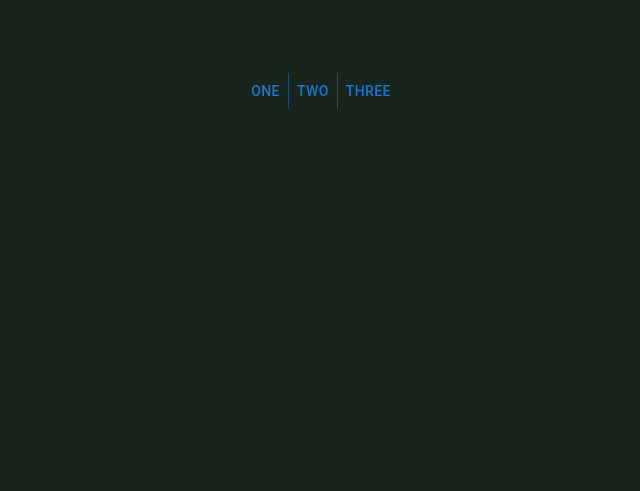
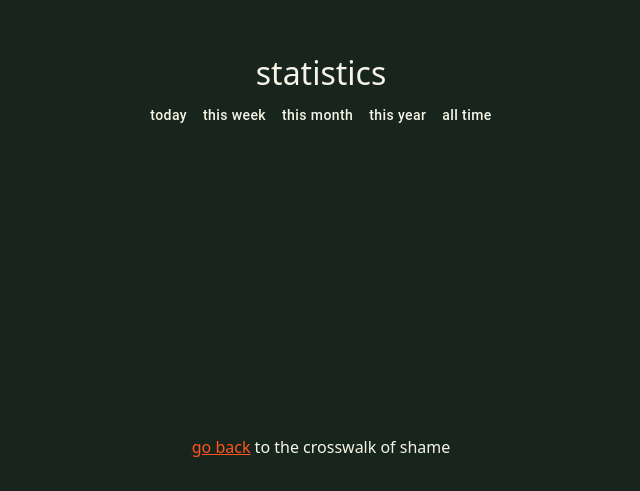
Before and after one commit to emlyqi/crosswalkofshame, a React (Vite) app in the folder htn2024-real/: page /statistics in a window 1280 px wide. Shown: the part 309-800 px from the top of the page, without its empty margins (319-959 px from the left). Built offline with nearby package versions, Linux system fonts and the light colour scheme; no server answers.

Commit message:
stats page

```diff
--- a/htn2024-real/package.json
+++ b/htn2024-real/package.json
@@ -27,6 +27,7 @@
     "convex": "^1.15.0",
     "next-themes": "^0.3.0",
     "react": "^18.3.1",
+    "react-card-flip": "^1.2.3",
     "react-dom": "^18.3.1",
     "react-router-dom": "^6.26.2",
     "tailwind-merge": "^2.3.0",
--- a/htn2024-real/src/components/ButtonRow.tsx
+++ b/htn2024-real/src/components/ButtonRow.tsx
@@ -5,9 +5,11 @@ import { Button, ButtonGroup } from "@mui/material";
 const ButtonRow = () => {
   return (
     <ButtonGroup variant="text" aria-label="Basic button group">
-      <Button>One</Button>
-      <Button>Two</Button>
-      <Button>Three</Button>
+      <Button style={{textTransform:"none", color:"#F5F5E7", border:"none"}}>today</Button>
+      <Button style={{textTransform:"none", color:"#F5F5E7", border:"none"}}>this week</Button>
+      <Button style={{textTransform:"none", color:"#F5F5E7", border:"none"}}>this month</Button>
+      <Button style={{textTransform:"none", color:"#F5F5E7", border:"none"}}>this year</Button>
+      <Button style={{textTransform:"none", color:"#F5F5E7", border:"none"}}>all time</Button>
     </ButtonGroup>
   )
 }
--- a/htn2024-real/src/components/Gallery.tsx
+++ b/htn2024-real/src/components/Gallery.tsx
@@ -4,14 +4,19 @@ import Grid from "@mui/material/Grid2";
 import { Item } from "@radix-ui/react-toggle-group";
 import { useMutation, useQuery } from "convex/react";
 import { api } from "../../convex/_generated/api";
-
+import ReactCardFlip from "react-card-flip";
 
 const Gallery = () => {
   const photos = useQuery(api.camera_data.list) || [];
 
   return (
     <>
-      <ImageList sx={{ width: "100%", maxWidth:"75rem", marginTop: "2rem"}} cols={7} rowHeight={220} gap={56}>
+      <ImageList
+        sx={{ width: "100%", maxWidth: "75rem", maxHeight: "189rem", marginTop: "2rem" }}
+        cols={7}
+        rowHeight={280}
+        gap={56}
+      >
         {photos.map((photo) => (
           <ImageListItem key={photo._id}>
             <img
@@ -22,14 +27,15 @@ const Gallery = () => {
               style={{
                 borderRadius: "8px",
                 border: "8px solid white",
+                objectFit: "cover",
               }}
             />
           </ImageListItem>
         ))}
       </ImageList>
     </>
-  )
-}
+  );
+};
 
 export default Gallery;
 
--- a/htn2024-real/src/pages/GalleryPage.tsx
+++ b/htn2024-real/src/pages/GalleryPage.tsx
@@ -31,7 +31,7 @@ const GalleryPage = () => {
           display="flex"
           flexDirection="column"
           alignItems="flex-start"
-          width="80%"
+          width="100%"
           maxWidth="540rem"
         >
           <Box paddingBottom="5rem">
@@ -73,18 +73,18 @@ const GalleryPage = () => {
           width="100%"
         >
           <p style={{ color: "#F5F5E7", marginTop: "0rem" }}>
-            <a href="/statistics" style={{ textDecoration: "underline" }}>
+            <a href="/statistics" style={{ textDecoration: "underline", color:"#FF541B" }}>
               see stats
             </a>{" "}
-            for unsafe crossing activities
+            for recent crossing activities
           </p>
         </Box>
       </Grid>
-      <img src={car} alt="car clipart"/>
-      <img src={greenPerson} alt="green person clipart"/>
-      <img src={greenPerson} alt="green person clipart"/>
-      <img src={greenPerson} alt="green person clipart"/>
-      <img src={orangePerson} alt="orange person clipart"/>
+      <img src={car} alt="car clipart" style={{position:"absolute", scale:"10%"}}/>
+      <img src={greenPerson} alt="green person clipart" style={{position:"absolute", scale:"10%"}}/>
+      <img src={greenPerson} alt="green person clipart" style={{position:"absolute", scale:"10%"}}/>
+      <img src={greenPerson} alt="green person clipart" style={{position:"absolute", scale:"10%"}}/>
+      <img src={orangePerson} alt="orange person clipart" style={{position:"absolute", scale:"10%"}}/>
     </Grid>
   );
 };
--- a/htn2024-real/src/pages/StatisticsPage.tsx
+++ b/htn2024-real/src/pages/StatisticsPage.tsx
@@ -1,5 +1,6 @@
 import React from 'react';
 import Grid from "@mui/material/Grid2";
+import { Box } from "@mui/material";
 import ButtonRow from "../components/ButtonRow"
 
 const StatisticsPage = () => {
@@ -9,11 +10,35 @@ const StatisticsPage = () => {
       alignContent="center"
       alignItems="center"
       justifyContent="center"
+      flexDirection="column"
       bgcolor="#18251C"
       minHeight="100vh"
       position="relative"
     >
+      <Box
+        alignContent="center"
+        alignItems="center"
+        justifyContent="center"
+      >
+        <p style={{ color: "#F5F5E7", marginTop: "0rem", fontSize:"2rem" }}>statistics</p>
+      </Box>
       <ButtonRow />
+      <Box
+          position="absolute"
+          bottom="0"
+          padding="2rem"
+          display="flex"
+          justifyContent="center"
+          alignItems="center"
+          width="100%"
+        >
+          <p style={{ color: "#F5F5E7", marginTop: "0rem" }}>
+            <a href="/" style={{ textDecoration: "underline", color:"#FF541B" }}>
+              go back
+            </a>{" "}
+            to the crosswalk of shame
+          </p>
+        </Box>
     </Grid>
   )
 }
```
Also changed, not shown: htn2024-real/src/assets/logo.png (added).
